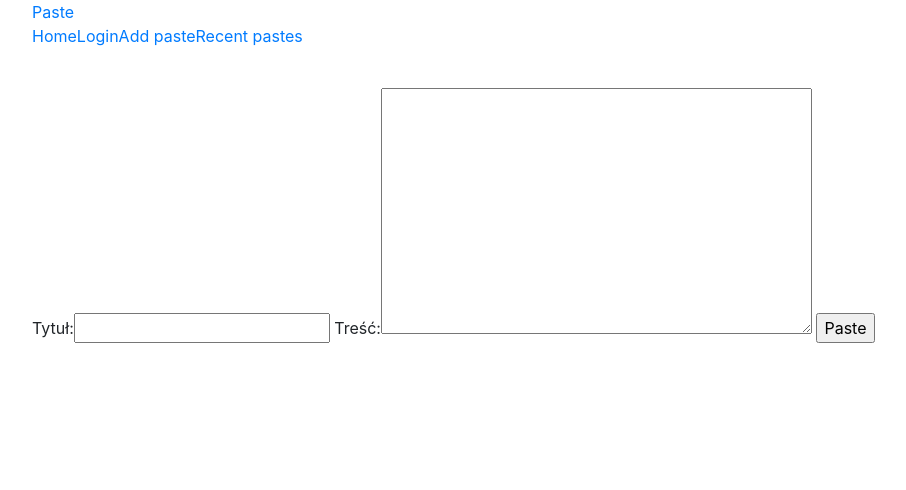
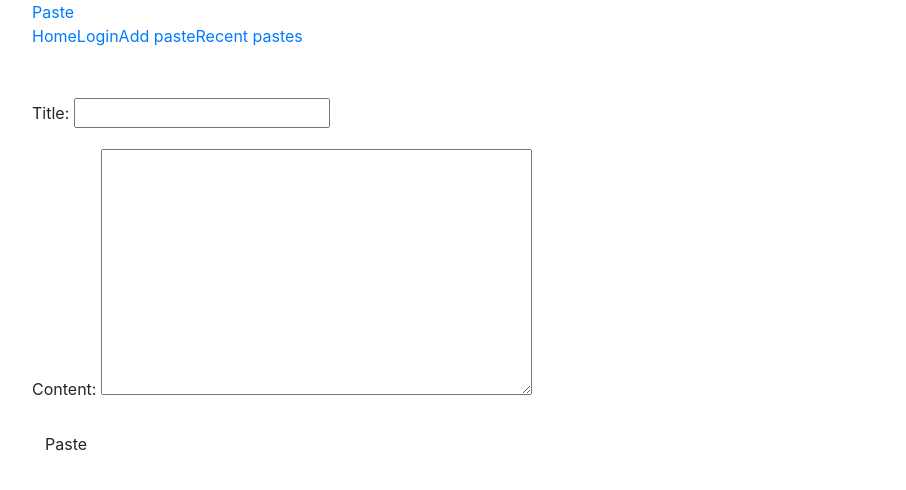
Before and after one commit to sstarzycki/jnp3, a Django app: page /paste/new/ in a window 1280 px wide. Shown: the top 490 px of the page, without its empty margins (53-959 px from the left). Run offline with Django 3.2, Linux system fonts and the light colour scheme; parts of the project's set-up code (start-up, migrations or seed data) failed here and were passed over; some libraries are stand-ins or nearby versions.

Commit message:
usability fix

```diff
--- a/paste/templates/base.html
+++ b/paste/templates/base.html
@@ -22,7 +22,7 @@
       </div>
   </div>
 
-<div class="container" style="padding-top: 40px">
+<div class="container" style="padding-top: 50px">
   {% block content %}
   {% endblock %}
 </div>
--- a/paste/templates/paste/new.html
+++ b/paste/templates/paste/new.html
@@ -1,9 +1,9 @@
 {% extends "base.html" %}
 
 {% block content %}
-<form action="/paste/new/" method="post">
-    {{ form }}
+<form action="/paste/new/" method="post" class="clearfix">
+    {{ form.as_p }}
     {% csrf_token %}
-    <input type="submit" name="submit" value="Paste" />
+    <input type="submit" name="submit" value="Paste" class="btn primary" />
 </form>
 {% endblock %}
--- a/paste/text/forms.py
+++ b/paste/text/forms.py
@@ -4,7 +4,7 @@ from django import forms
 from models import Text
 
 class NewTextForm(forms.Form):
-    title = forms.CharField(label="Tytuł")
+    title = forms.CharField(label="Title")
     content = forms.CharField( \
             widget=forms.Textarea(), \
-            label="Treść")
+            label="Content")
--- a/paste/text/views.py
+++ b/paste/text/views.py
@@ -34,6 +34,7 @@ class NewTextView(FormView):
     template_name = 'paste/new.html'
 
     def form_valid(self, form):
-        Text(content=form.cleaned_data['content'],
-            title=form.cleaned_data['title']).save()
-        return HttpResponseRedirect('/paste/list')
+        text = Text(content=form.cleaned_data['content'],
+            title=form.cleaned_data['title'])
+        text.save()
+        return render_to_response('paste/added.html', { "id": text.id })
```
Also changed, not shown: paste/templates/paste/added.html (added, +7 -0 lines).
